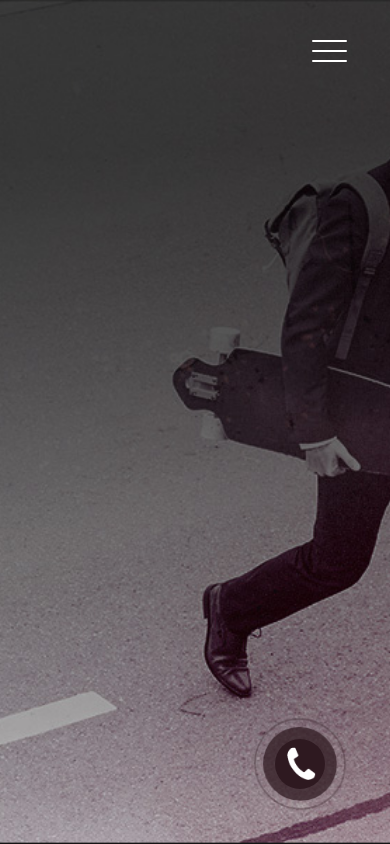
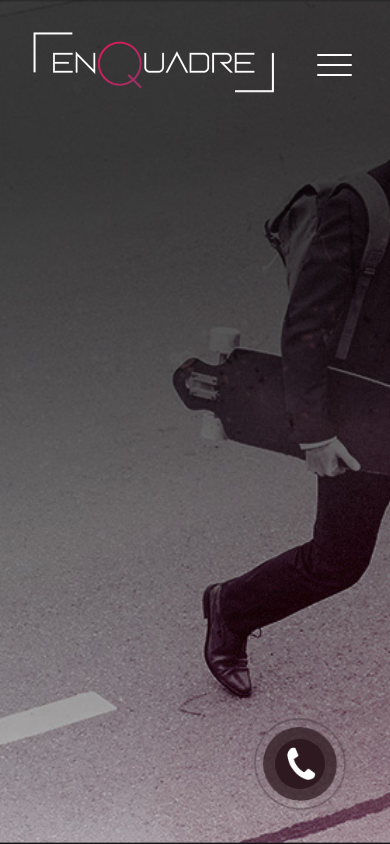
Before and after one commit to cristiansot/enquadre-website, a React (Create React App) app: page / in a window 390 px wide. Built offline with nearby package versions, Linux system fonts and the light colour scheme.

Commit message:
Toggles buttons ok

```diff
--- a/src/App.css
+++ b/src/App.css
@@ -208,7 +208,16 @@ h3 {
 }
 
 @media screen and (max-width: 650px) {
-  .header nav{
+  .header nav a{
+    display: none;
+  }
+
+  .header nav .logo{
+    margin-left: 10px;
+    margin-top: 20px;
+  }
+
+  .header nav .social-container{
     display: none;
   }
 
@@ -219,18 +228,17 @@ h3 {
   #slides {
     display: none;
   }
-  .toggle{
-    position: relative;
-    z-index: 999 !important;
-  }
 
-  .homeMobile {
+
+  /* .homeMobile {
     display: flex;
     width: 106%;
-  }
+  } */
 
   #whatsapp{
     display: flex;
     margin-bottom: -100px !important;
   }
+
+
 }
--- a/src/assets/css/slider.css
+++ b/src/assets/css/slider.css
@@ -11,7 +11,7 @@
   left: 0;
   top: 0;
   width: 100%;
-  height: 100%;
+  height: 101%;
   pointer-events: none;
 }
 .slider__slide.s--active {
@@ -38,6 +38,7 @@
   opacity: 0;
   transition: 0.5s;
 }
+
 .slider__slide.s--active .slider__slide-subheading {
   transition-delay: 0.65s;
   opacity: 1;
@@ -208,13 +209,10 @@
     display: flex;
     margin-top: 50px;
   }
-  .slider__slide {
-    position: absolute;
-    left: 0;
-    top: 0;
-    width: 100%;
-    height: 100%;
-    pointer-events: none;
+
+  .slider__slide-subheading {
+    font-size: 36px;
+    letter-spacing: 4px;
   }
 
 }
--- a/src/assets/css/toggle.css
+++ b/src/assets/css/toggle.css
@@ -1,13 +1,12 @@
 @keyframes bugfix { from {padding:0;} to {padding:0;}}
 @-webkit-keyframes bugfix { from {padding:0;} to {padding:0;}}
 @import url('https://fonts.googleapis.com/css2?family=Montserrat:wght@200&display=swap');
-
 
 #overlay-button {
   position: absolute;
   right: 2em;
   top: 1.5em;
-  padding: 26px 11px;
+  padding: 40px 6px;
   z-index: 5;
   cursor: pointer;
   user-select: none;
```
